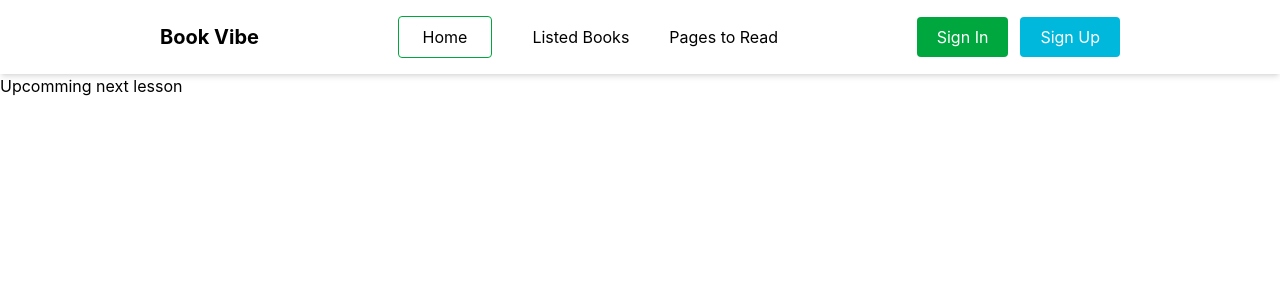
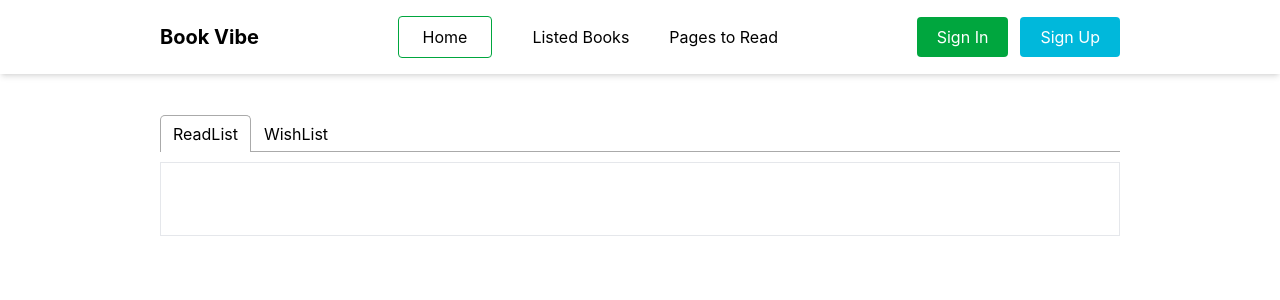
Before and after one commit to Sarafat2002/book-self, a React (Vite) app: page /books in a window 1280 px wide. Shown: the top 300 px of the page. Built offline with nearby package versions, Linux system fonts and the light colour scheme.

Commit message:
ract tab added

```diff
--- a/package.json
+++ b/package.json
@@ -16,6 +16,7 @@
     "react-icons": "^5.7.0",
     "react-router": "^7.18.1",
     "react-router-dom": "^7.18.1",
+    "react-tabs": "^6.1.1",
     "react-toastify": "^11.1.0",
     "tailwindcss": "^4.3.2"
   },
--- /dev/null
+++ b/src/Components/ListedBooks.jsx
@@ -0,0 +1,58 @@
+import React, { useContext } from 'react'
+import { BookContext } from '../ContextApi/BookProvider'
+import { IoDocumentTextOutline, IoLocationOutline } from 'react-icons/io5';
+import { FaUserFriends } from 'react-icons/fa';
+
+const ListedBooks = () => {
+
+    const { bookStore, wishlistStore } = useContext(BookContext);
+    console.log(bookStore, wishlistStore);
+
+    return (
+        <div className='border border-gray-200 p-9'>
+            {
+                bookStore?.map((book) => {
+                    return (
+                        <div key={book.id} className='flex gap-10 space-y-6  '>
+                            <div className='bg-mauve-300 p-6 flex justify-center items-center rounded-lg w-80'>
+                                <img src={book.image} className='h-50' alt="" />
+                            </div>
+                            <div>
+                                <div className='mt-5'>
+                                    <h2 className='font-bold text-xl'>{book.bookName}</h2>
+                                    <h4 className='font-medium text-lg pt-2' > By : {book.author}</h4>
+                                </div>
+                                <div className='flex gap-3 pt-2'>
+                                    {
+                                        book.tags.map((item, ind) => {
+                                            return (
+                                                <p className='bg-green-100 rounded-full px-5 p-1 text-green-900 font-medium' key={ind}>{item}</p>
+                                            )
+                                        })
+                                    }
+                                </div>
+                                <div className='flex gap-3 pt-2'>
+                                    <p className='flex gap-2 items-center'> <FaUserFriends /> By : {book.publisher}</p>
+                                    <p className='flex gap-2 items-center' > <IoDocumentTextOutline /> {book.totalPages}</p>
+                                </div>
+                                <hr className='text-gray-300 my-3' />
+
+                                <div className='flex gap-5 items-center'>
+                                    <p className='bg-green-100 rounded-full px-5 p-1 text-green-900 font-medium ' >Category : {book.category}</p>
+                                    <p className='bg-green-100 rounded-full px-5 p-1 text-green-900 font-medium ' >Rating : {book.rating}</p>
+                                    <button className='px-4 py-1 bg-green-600 text-white rounded-full'>View Details</button>
+                                </div>
+
+                            </div>
+
+
+
+                        </div>
+                    )
+                })
+            }
+        </div>
+    )
+}
+
+export default ListedBooks
--- /dev/null
+++ b/src/Components/WishList.jsx
@@ -0,0 +1,9 @@
+import React from 'react'
+
+const WishList = () => {
+  return (
+    <div>WishList</div>
+  )
+}
+
+export default WishList
--- a/src/Pages/Books.jsx
+++ b/src/Pages/Books.jsx
@@ -1,15 +1,35 @@
 import React, { useContext } from 'react'
 import { BookContext } from '../ContextApi/BookProvider'
+import { Tab, Tabs, TabList, TabPanel } from 'react-tabs';
+import 'react-tabs/style/react-tabs.css';
+import ListedBooks from '../Components/ListedBooks';
+import WishList from '../Components/WishList';
 
 
 const Books = () => {
 
-  const {bookStore,wishlistStore} = useContext(BookContext);
-  console.log(bookStore,wishlistStore);
+  const { bookStore, wishlistStore } = useContext(BookContext);
+
 
   return (
-    <div>
-      <h1>Upcomming next lesson</h1>
+    <div className='w-9/12 mx-auto my-10'>
+
+
+      <Tabs>
+        <TabList>
+          <Tab>ReadList</Tab>
+          <Tab>WishList</Tab>
+        </TabList>
+
+        <TabPanel>
+          <ListedBooks bookStore={bookStore} />
+        </TabPanel>
+        <TabPanel>
+          <WishList wishlistStore={wishlistStore} />
+
+        </TabPanel>
+      </Tabs>
+
     </div>
   )
 }
```
Also changed, not shown: 1 other file (tests, documents, lock files or other folders).
